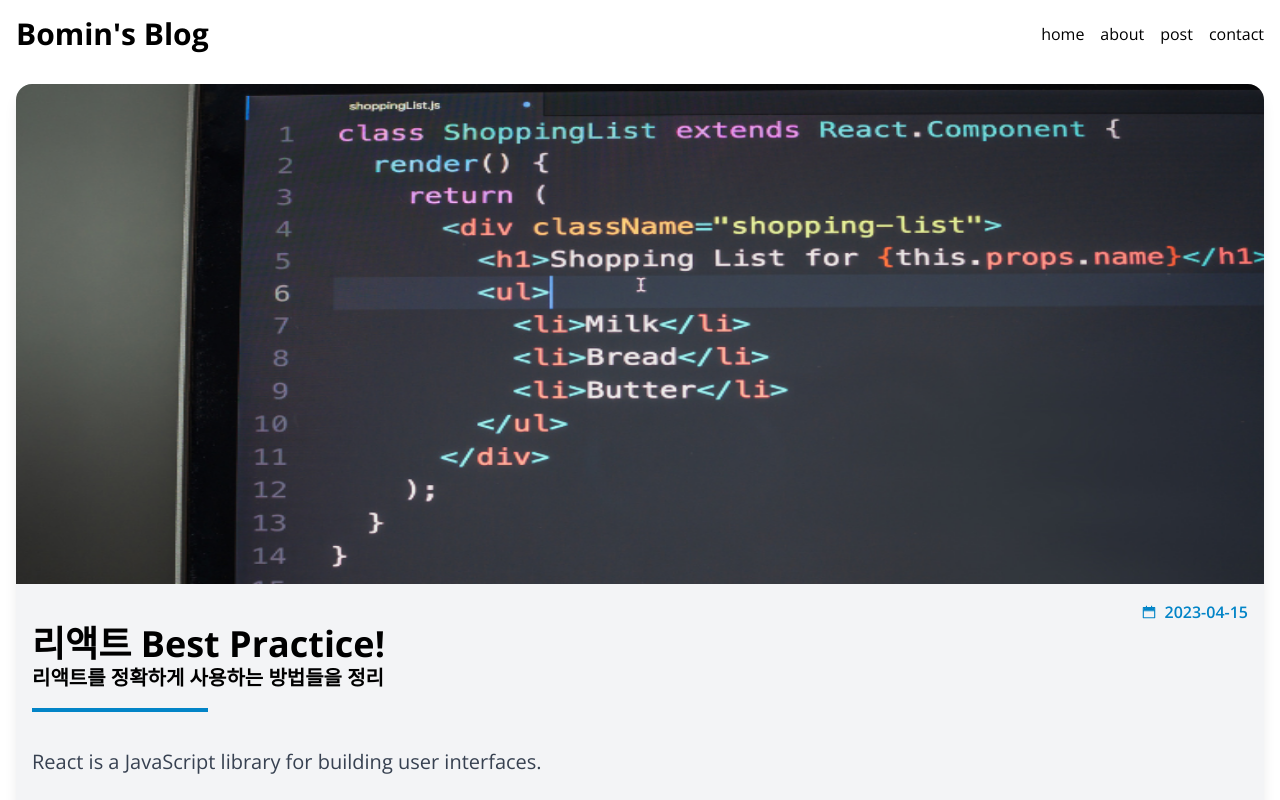
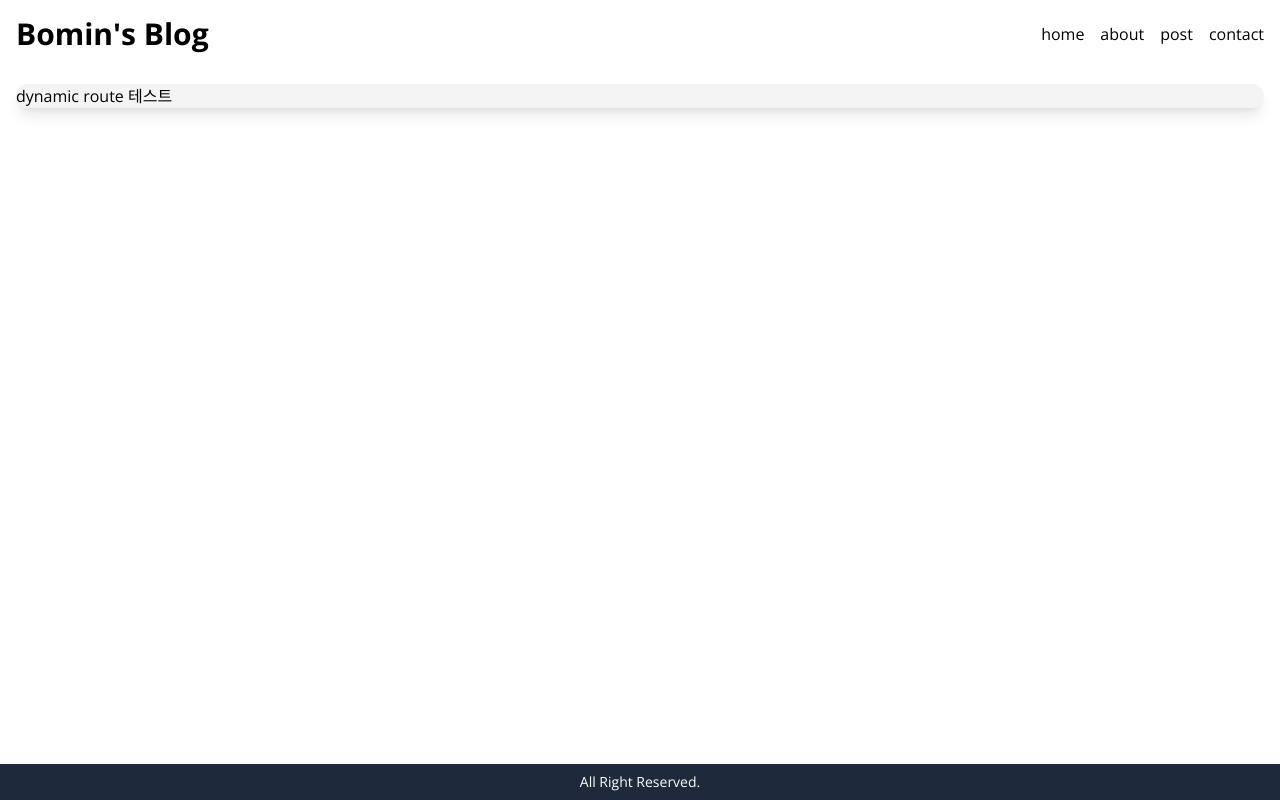
Before and after one commit to bm4656/Next-Blog, a Next.js app: page /posts/best-react-practices in a window 1280 px wide. Built offline with nearby package versions, Linux system fonts and the light colour scheme.

Commit message:
test: dynamic route 테스트

```diff
--- a/src/app/posts/[slug]/page.tsx
+++ b/src/app/posts/[slug]/page.tsx
@@ -9,11 +9,12 @@ type Props = {
   };
 };
 export default async function PostPage({ params: { slug } }: Props) {
-  const { title, description, date, path, content } = await getPostData(slug);
-
+  // const { title, description, date, path, content } = await getPostData(slug);
+  console.log(slug);
   return (
     <article className='rounded-2xl overflow-hidden bg-gray-100 shadow-lg m-4'>
-      <Image
+      <p>dynamic route 테스트</p>
+      {/* <Image
         className='w-full h-1/5 max-h-[500px]'
         src={`/images/posts/${path}.png`}
         alt={title}
@@ -29,7 +30,7 @@ export default async function PostPage({ params: { slug } }: Props) {
         <p className='text-xl font-bold'>{description}</p>
         <div className='w-44 border-2 border-sky-600 mt-4 mb-8' />
         <MarkdownViewer content={content} />
-      </section>
+      </section> */}
     </article>
   );
 }
```
